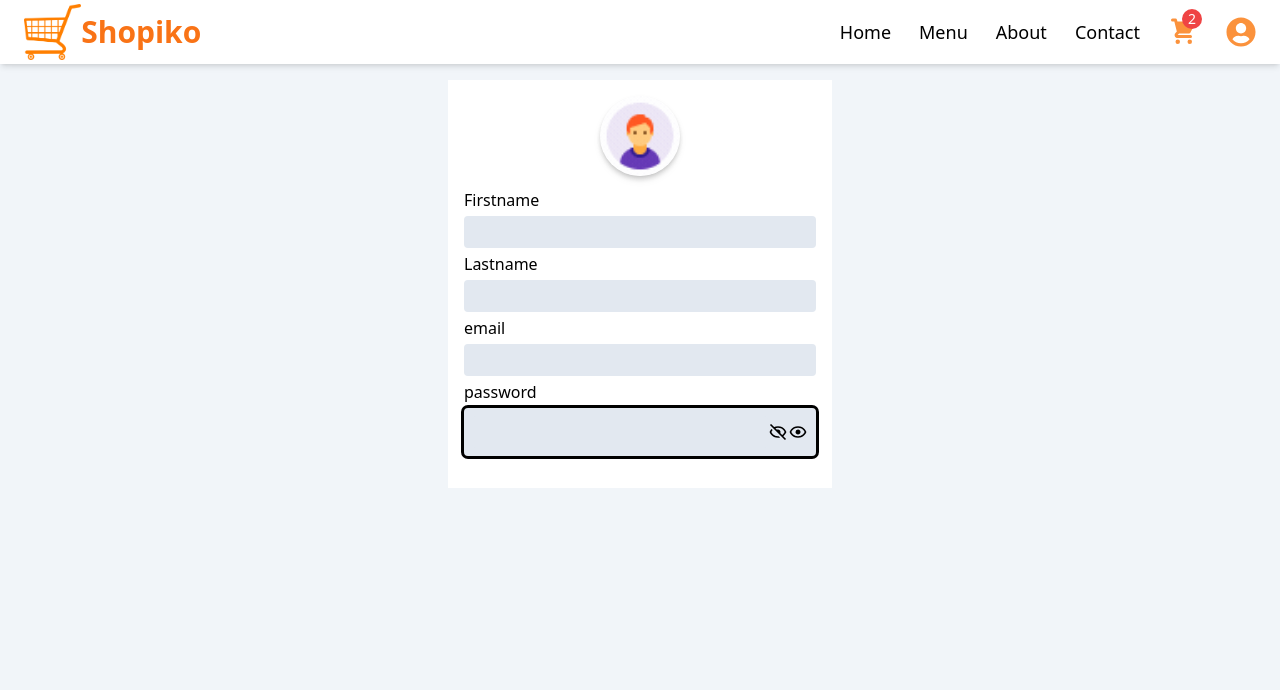
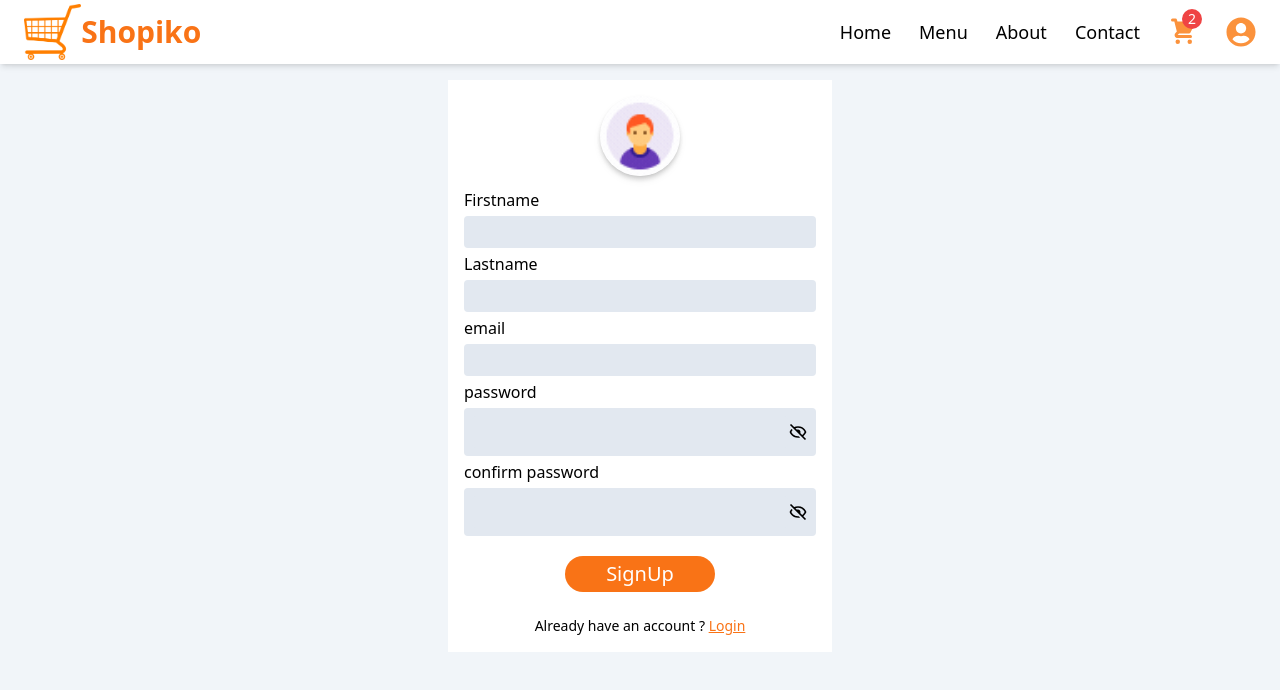
Before and after one commit to krishnadev7/ecom-app, a React (Vite) app in the folder frontend/: page /signup in a window 1280 px wide. Shown: the top 690 px of the page. Built offline with nearby package versions, Linux system fonts and the light colour scheme.

Commit message:
formik added & signup page form validation completed

```diff
--- a/frontend/package.json
+++ b/frontend/package.json
@@ -9,10 +9,12 @@
     "preview": "vite preview"
   },
   "dependencies": {
+    "formik": "^2.2.9",
     "react": "^18.2.0",
     "react-dom": "^18.2.0",
     "react-icons": "^4.8.0",
-    "react-router-dom": "^6.10.0"
+    "react-router-dom": "^6.10.0",
+    "yup": "^1.1.1"
   },
   "devDependencies": {
     "@types/react": "^18.0.28",
--- a/frontend/src/pages/Signup.jsx
+++ b/frontend/src/pages/Signup.jsx
@@ -1,7 +1,44 @@
+import { useState } from 'react';
+import { Link } from 'react-router-dom';
 import signUp from '../assets/signup.gif';
 import { BiHide, BiShow } from 'react-icons/bi';
+import {useFormik} from 'formik'
+import * as Yup from 'yup';
 
 const Signup = () => {
+  const [showPassword, setShowPassword] = useState(false);
+  const [showConfirmPassword, setConfirmPassword] = useState(false);
+
+  const formik =  useFormik({
+    initialValues: {
+      firstName: '',
+      lastName: '',
+      email: '',
+      password: '',
+      confirmPassword: ''
+    },
+    validationSchema: Yup.object({
+      firstName: Yup.string().min(3, 'Must be 3 characters or more').required('firstname is required'),
+      lastName: Yup.string().required('lastname is required'),
+      email: Yup.string().email('Invalid email address').required('email is required'),
+      password: Yup.string().min(6, 'Password must be 6 characters long').required('password is required'),
+      confirmPassword: Yup.string().oneOf([Yup.ref('password'),null], 'Passwords must match..!')
+    }),
+    onSubmit: values => {
+      console.log(values);
+    }
+  })
+
+  const handleShowPassword = e => {
+    // e.preventDefault();
+    setShowPassword(!showPassword);
+  };
+
+  const handleShowConfirmPassword = e => {
+    // e.preventDefault();
+    setConfirmPassword(!showConfirmPassword);
+  };
+
   return (
     <div className='p-3 md:p-4'>
       <div className='w-full max-w-sm bg-white m-auto flex flex-col items-center p-4'>
@@ -9,41 +46,127 @@ const Signup = () => {
         <div className='w-20 overflow-hidden drop-shadow-md shadow-md rounded-full '>
           <img src={signUp} alt='' className='w-full' />
         </div>
-        <form className='w-full py-3' autoComplete='off'>
+
+        <form
+          className='w-full py-3 flex flex-col'
+          autoComplete='off'
+          onSubmit={formik.handleSubmit}
+        >
           <label htmlFor='firstname'>Firstname</label>
           <input
             type='text'
             id='firstname'
-            name='firstname'
+            name='firstName'
             className='w-full mt-1 mb-1 px-2 py-1 rounded bg-slate-200 focus-within:outline-orange-500'
+            onChange={formik.handleChange}
+            onBlur={formik.handleBlur}
+            value={formik.values.firstName}
           />
+          {formik.touched.firstName && formik.errors.firstName ? (
+            <p className='text-red-600  text-xl mb-2'>
+              {formik.errors.firstName}
+            </p>
+          ) : null}
 
-          <label htmlFor='firstname'>Lastname</label>
+          <label htmlFor='lastname'>Lastname</label>
           <input
             type='text'
             id='lastname'
-            name='lastname'
+            name='lastName'
             className='w-full mt-1 mb-1 px-2 py-1 rounded bg-slate-200 focus-within:outline-orange-500'
+            onChange={formik.handleChange}
+            onBlur={formik.handleBlur}
+            value={formik.values.lastName}
           />
+          {formik.touched.lastName && formik.errors.lastName ? (
+            <div className='text-red-600  text-xl mb-2'>
+              {formik.errors.lastName}
+            </div>
+          ) : null}
+
           <label htmlFor='email'>email</label>
           <input
             type='email'
             id='email'
             name='email'
             className='w-full mt-1 mb-1 px-2 py-1 rounded bg-slate-200 focus-within:outline-orange-500'
+            onChange={formik.handleChange}
+            onBlur={formik.handleBlur}
+            value={formik.values.email}
           />
+          {formik.touched.email && formik.errors.email ? (
+            <div className='text-red-600 mb-2  text-xl'>
+              {formik.errors.email}
+            </div>
+          ) : null}
+
           <label htmlFor='password'>password</label>
-          <div className='flex px-2 py-1 mt-1 mb-1 rounded bg-slate-200 items-center outline focus-within:outline-orange-500'>
+          <div className='flex px-2 py-1 mt-1 mb-1 rounded bg-slate-200 items-center focus-within:outline focus-within:outline-orange-500'>
             <input
-              type='password'
+              type={showPassword ? 'text' : 'password'}
               id='password'
               name='password'
               className='w-full mt-1 mb-1 px-2 py-1 rounded bg-slate-200 border-none outline-none'
+              onChange={formik.handleChange}
+              onBlur={formik.handleBlur}
+              value={formik.values.password}
             />
-            <span className='text-xl'>{<BiHide />}</span>
-            <span className='text-xl'>{<BiShow />}</span>
+            {!showPassword ? (
+              <span className='text-xl' onClick={handleShowPassword}>
+                {<BiHide />}
+              </span>
+            ) : (
+              <span className='text-xl' onClick={handleShowPassword}>
+                {<BiShow />}
+              </span>
+            )}
           </div>
+          {formik.touched.password && formik.errors.password ? (
+            <div className='text-red-600 mb-2 text-xl'>
+              {formik.errors.password}
+            </div>
+          ) : null}
+
+          <label htmlFor='confirmpassword'>confirm password</label>
+          <div className='flex px-2 py-1 mt-1 mb-1 rounded bg-slate-200 items-center focus-within:outline focus-within:outline-orange-500'>
+            <input
+              type={showConfirmPassword ? 'text' : 'password'}
+              id='confirmPassword'
+              name='confirmPassword'
+              className='w-full mt-1 mb-1 px-2 py-1 rounded bg-slate-200 border-none outline-none'
+              onChange={formik.handleChange}
+              onBlur={formik.handleBlur}
+              value={formik.values.confirmPassword}
+            />
+            {!showConfirmPassword ? (
+              <span className='text-xl' onClick={handleShowConfirmPassword}>
+                {<BiHide />}
+              </span>
+            ) : (
+              <span className='text-xl' onClick={handleShowConfirmPassword}>
+                {<BiShow />}
+              </span>
+            )}
+          </div>
+          {formik.touched.confirmPassword && formik.errors.confirmPassword ? (
+            <div className='text-red-600 mb-2  text-xl'>
+              {formik.errors.confirmPassword}
+            </div>
+          ) : null}
+
+          <button
+            type='submit'
+            className='w-full max-w-[150px] m-auto bg-orange-500 hover:bg-orange-400 rounded-full cursor-pointer text-white text-xl font-medium text-center py-1 mt-4'
+          >
+            SignUp
+          </button>
         </form>
+        <p className='text-sm mt-3'>
+          Already have an account ?{' '}
+          <Link to='/login' className='text-orange-500 underline'>
+            Login
+          </Link>
+        </p>
       </div>
     </div>
   );
```
Also changed, not shown: 1 other file (tests, documents, lock files or other folders).
